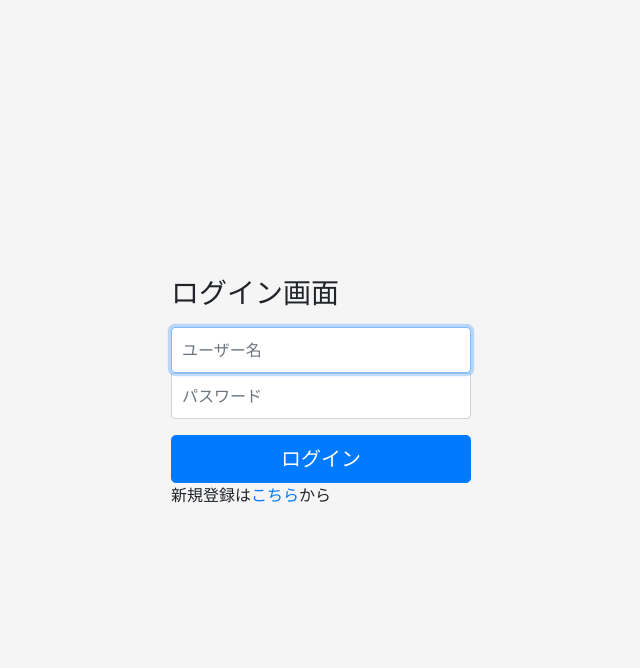
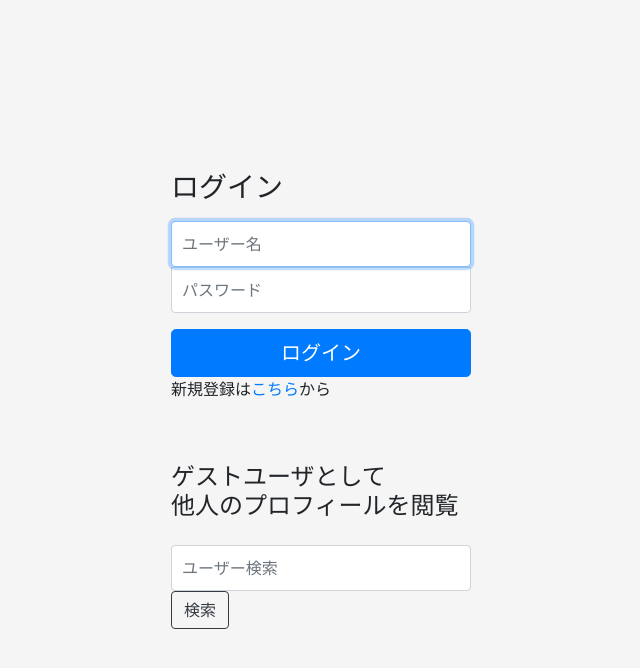
Before and after one commit to junkhp/ES_manage, a Django app: page /login/ in a window 1280 px wide. Shown: the top 668 px of the page, without its empty margins (319-959 px from the left). Run offline with Django 3.2, Linux system fonts and the light colour scheme; parts of the project's set-up code (start-up, migrations or seed data) failed here and were passed over; some libraries are stand-ins or nearby versions.

Commit message:
ログイン画面にゲスト用の検索窓を追加

```diff
--- a/templates/history/login.html
+++ b/templates/history/login.html
@@ -18,21 +18,17 @@
 </head>
 
 <body>
-    <a id="skippy" class="sr-only sr-only-focusable" href="#content">
+
     <div class="container">
-            <span class="skiplink-text">Skip to main content</span>
-        </div>
-    </a>
-
-
         <form class="form-signin" method="POST" action="">{% csrf_token %}
             <!-- <img class="mb-4" src="../../assets/brand/bootstrap-solid.svg" alt="" width="72" height="72"> -->
 
-        <h1 class="h3 mb-3 font-weight-normal">ログイン画面</h1>
+            <h1 class="h3 mb-3 font-weight-normal">ログイン</h1>
 
 
             <label for="inputEmail" class="sr-only">ユーザー名</label>
-        <input type="text" id="inputEmail" class="form-control" name="username" placeholder="ユーザー名" required autofocus>
+            <input type="text" id="inputEmail" class="form-control" name="username" placeholder="ユーザー名" required
+                autofocus>
             <label for="inputPassword" class="sr-only">パスワード</label>
             <input type="password" id="inputPassword" class="form-control" name="password" placeholder="パスワード" required>
             <div class="checkbox mb-3">
@@ -41,6 +37,17 @@
             <button class="btn btn-lg btn-primary btn-block" type="submit">ログイン</button>
             <p>新規登録は<a href="{% url 'signup'%}">こちら</a>から</p>
         </form>
+
+
+
+        <form class="form-signin" method="GET" , action="{% url 'search_user' %}">{% csrf_token %}
+            <h1 class="h3 mb-3 font-weight-normal"></h1>
+            <h2 class="h4 mb-4 font-weight-normal">ゲストユーザとして<br>他人のプロフィールを閲覧</h2>
+            <input class="form-control mr-sm-2" type="search" placeholder="ユーザー検索" aria-label="Search"
+                name="search_username">
+            <button class="btn btn-outline-dark my-2 my-sm-0" type="submit">検索</button>
+        </form>
+    </div>
 
 
     <script src="https://code.jquery.com/jquery-3.5.1.slim.min.js"
```
Also changed, not shown: README.md. Lines whose indentation alone changed are shown as unchanged.
